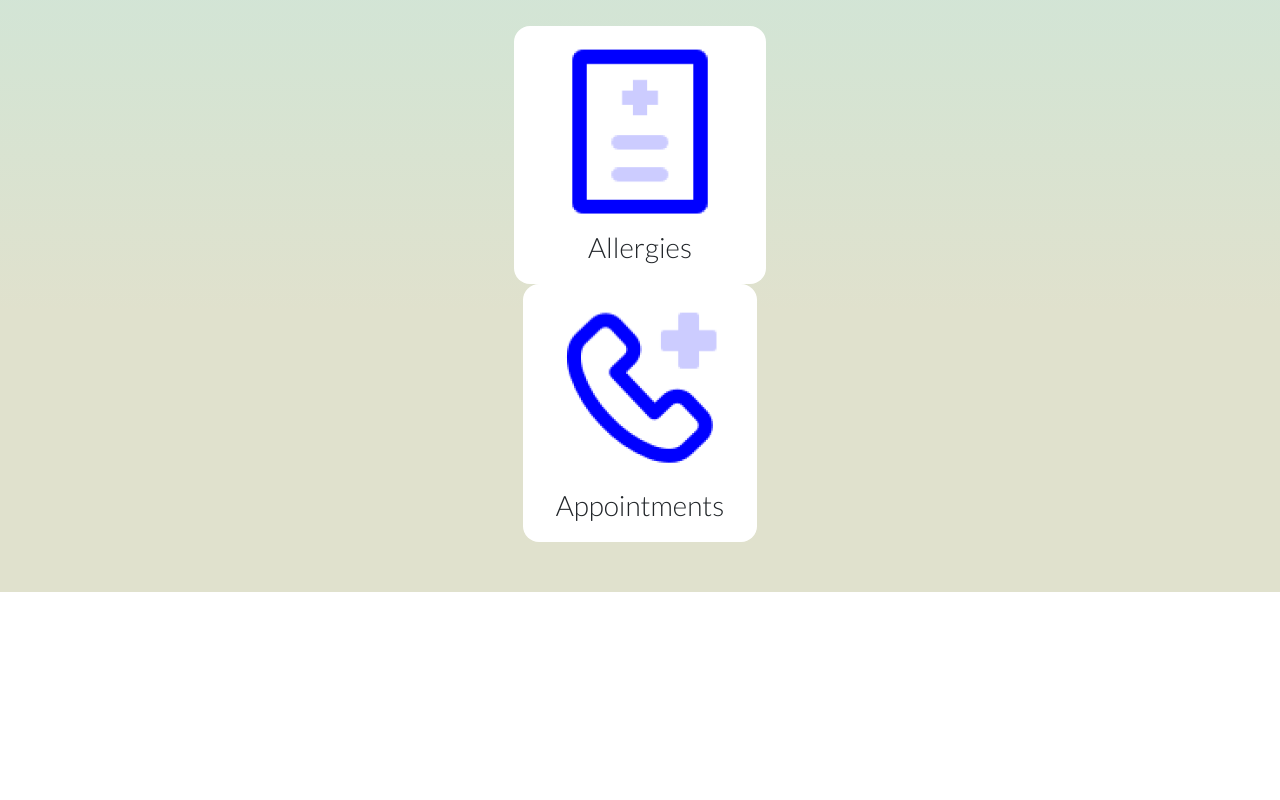
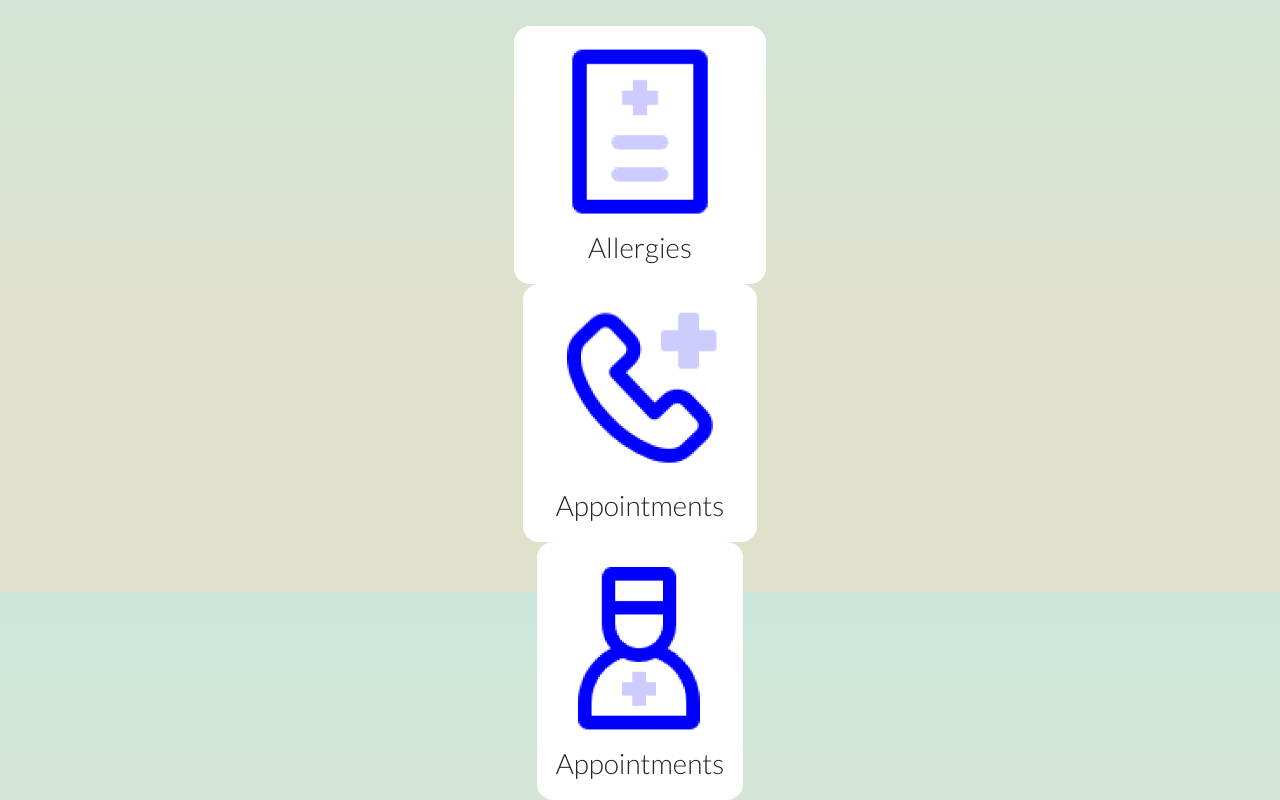
Before and after one commit to awolter27/HealthTrackr, a React (Create React App) app in the folder frontend/: page / in a window 1280 px wide. Shown: the part 208-1008 px from the top of the page. Before the commit the page ends 800 px from the top, so only its background shows below. Built offline with nearby package versions, Linux system fonts and the light colour scheme.

Commit message:
Added in care team route

```diff
--- a/frontend/src/pages/Home.js
+++ b/frontend/src/pages/Home.js
@@ -18,6 +18,12 @@ function Home() {
                     <p className="fs-3 fw-light text-dark ">Appointments</p>
                 </Link>
             </div>
+            <div className='d-flex flex-column align-items-center rounded-4 bg-white' id='home-div'>
+                <Link to={`/careteam`} className='d-flex flex-column align-items-center text-decoration-none'>
+                    <Image src="/icons/careteam.png" className='px-4 pt-3 pb-1 rounded-4' alt='icon' id='home-image' />
+                    <p className="fs-3 fw-light text-dark ">Appointments</p>
+                </Link>
+            </div>
         </Container>
     );
 }
```
